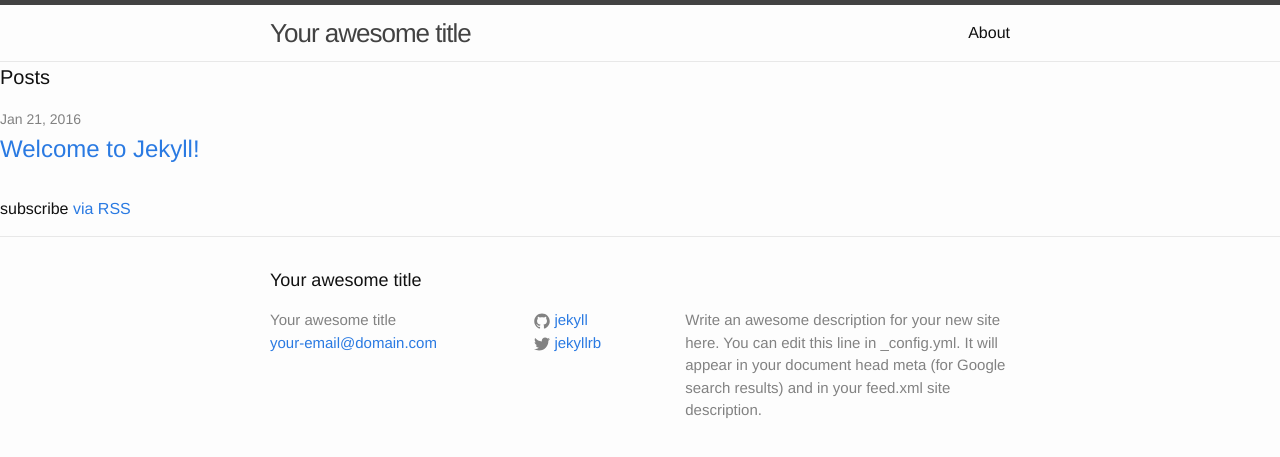
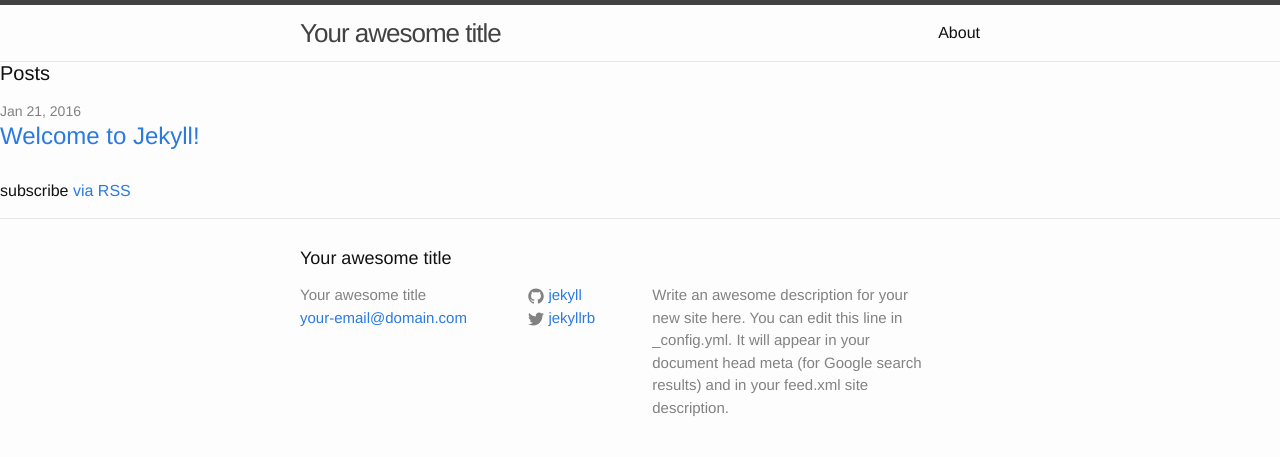
Before and after one commit to michelav/fa7-frameworks, a Jekyll site: the page built from index.html, in a window 1280 px wide. Shown: the top 457 px of the page. Built offline with Jekyll 4.4.1, drawn with Linux system fonts in a browser that asks for light colours.

Commit message:
Add Bootstrap CSS from CDN

```diff
--- a/_includes/head.html
+++ b/_includes/head.html
@@ -6,6 +6,9 @@
   <title>{% if page.title %}{{ page.title }}{% else %}{{ site.title }}{% endif %}</title>
   <meta name="description" content="{% if page.excerpt %}{{ page.excerpt | strip_html | strip_newlines | truncate: 160 }}{% else %}{{ site.description }}{% endif %}">
 
+  <!--Bootstrap CSS-->
+  <link rel="stylesheet" href="https://maxcdn.bootstrapcdn.com/bootstrap/3.3.6/css/bootstrap.min.css" integrity="sha384-1q8mTJOASx8j1Au+a5WDVnPi2lkFfwwEAa8hDDdjZlpLegxhjVME1fgjWPGmkzs7" crossorigin="anonymous">
+
   <link rel="stylesheet" href="{{ "/css/main.css" | prepend: site.baseurl }}">
   <link rel="canonical" href="{{ page.url | replace:'index.html','' | prepend: site.baseurl | prepend: site.url }}">
   <link rel="alternate" type="application/rss+xml" title="{{ site.title }}" href="{{ "/feed.xml" | prepend: site.baseurl | prepend: site.url }}">
```
